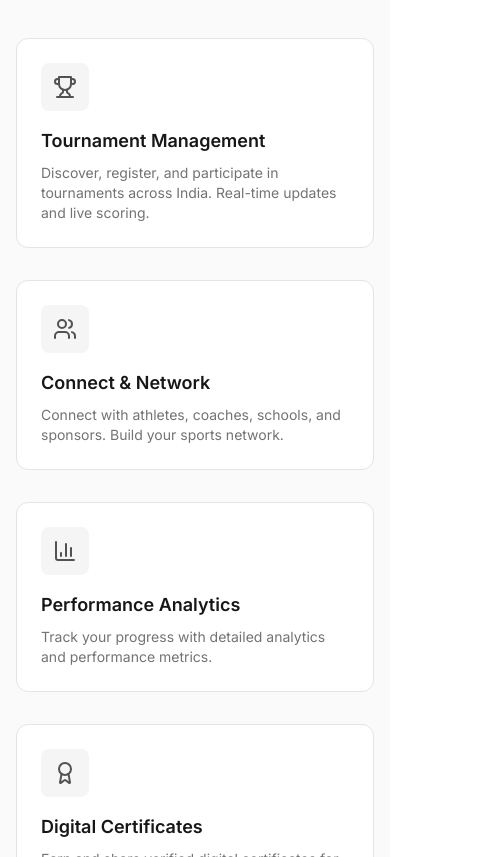
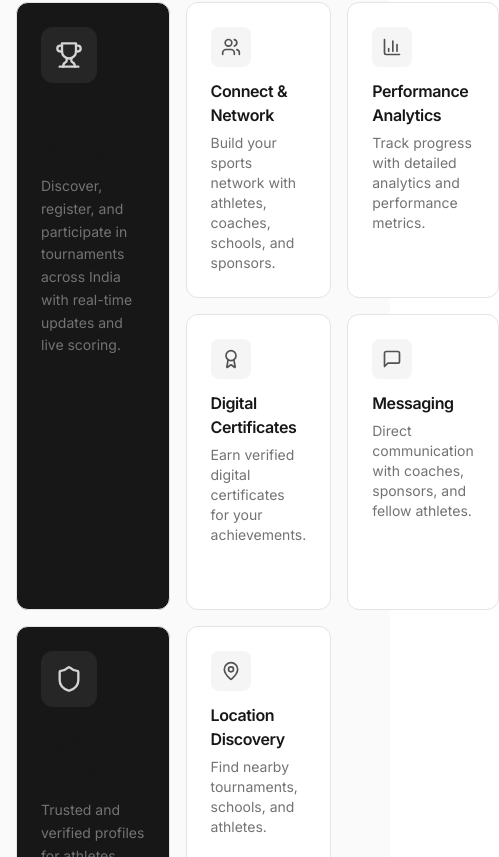
Before and after one commit to Tushardevx01/khelo-bharat, a Next.js app: page / in a window 390 px wide. Shown: the part 1527-2384 px from the top of the page, 499 px wide, since content can reach past the window. Built offline with nearby package versions, Linux system fonts and the light colour scheme; no server answers.

Commit message:
refactor: redesign features section into a responsive bento grid with dynamic sizing and updated text content

```diff
--- a/src/components/sections/features.tsx
+++ b/src/components/sections/features.tsx
@@ -10,47 +10,56 @@ const features = [
   {
     icon: Trophy,
     title: "Tournament Management",
-    description: "Discover, register, and participate in tournaments across India. Real-time updates and live scoring.",
+    description: "Discover, register, and participate in tournaments across India with real-time updates and live scoring.",
+    size: "lg" as const,
   },
   {
     icon: Users,
     title: "Connect & Network",
-    description: "Connect with athletes, coaches, schools, and sponsors. Build your sports network.",
+    description: "Build your sports network with athletes, coaches, schools, and sponsors.",
+    size: "md" as const,
   },
   {
     icon: BarChart3,
     title: "Performance Analytics",
-    description: "Track your progress with detailed analytics and performance metrics.",
+    description: "Track progress with detailed analytics and performance metrics.",
+    size: "md" as const,
   },
   {
     icon: Award,
     title: "Digital Certificates",
-    description: "Earn and share verified digital certificates for your achievements.",
+    description: "Earn verified digital certificates for your achievements.",
+    size: "sm" as const,
   },
   {
     icon: MessageSquare,
     title: "Messaging",
     description: "Direct communication with coaches, sponsors, and fellow athletes.",
+    size: "sm" as const,
   },
   {
     icon: Shield,
     title: "Verified Profiles",
-    description: "Trusted and verified profiles for athletes, schools, and coaches.",
+    description: "Trusted and verified profiles for athletes, schools, and coaches across the platform.",
+    size: "lg" as const,
   },
   {
     icon: MapPin,
     title: "Location Discovery",
-    description: "Find tournaments, schools, and athletes near you with interactive maps.",
+    description: "Find nearby tournaments, schools, and athletes.",
+    size: "sm" as const,
   },
   {
     icon: Calendar,
     title: "Event Calendar",
     description: "Never miss an event with our comprehensive sports calendar.",
+    size: "wide" as const,
   },
   {
     icon: TrendingUp,
     title: "Career Guidance",
-    description: "AI-powered career guidance to help you reach your full potential.",
+    description: "AI-powered guidance to help you reach your full potential.",
+    size: "sm" as const,
   },
 ];
 
@@ -66,14 +75,27 @@ export function FeaturesSection() {
           className="mx-auto max-w-2xl text-center"
         >
           <h2 className="text-3xl font-bold tracking-tight text-neutral-900 dark:text-white sm:text-4xl">
-            Everything you need to succeed
+            Built for the game
           </h2>
           <p className="mt-4 text-lg text-neutral-500 dark:text-neutral-400">
-            A complete ecosystem designed for athletes, coaches, schools, and sponsors.
+            Everything athletes, coaches, schools, and sponsors need — in one platform.
           </p>
         </motion.div>
 
-        <div className="mt-16 grid gap-8 sm:grid-cols-2 lg:grid-cols-3">
+        {/* Bento grid — explicit placement on lg for precise layout */}
+        <div
+          className="mt-16 grid gap-4 sm:grid-cols-2 lg:grid-cols-4"
+          style={{
+            gridTemplateRows: "repeat(3, minmax(0, 1fr))",
+            gridTemplateColumns: "repeat(4, 1fr)",
+          }}
+        >
+          {/*
+            lg grid positions (4 cols × 3 rows):
+            Row 1: Tournament[1-2,1-2] Connect[3,1] Analytics[4,1]
+            Row 2: Certs[1,2] Messaging[2,2] Verified[3-4,2-3]
+            Row 3: Location[1,3] Calendar[2-3,3] Career[4,3]
+          */}
           {features.map((feature, index) => (
             <motion.div
               key={feature.title}
@@ -81,15 +103,57 @@ export function FeaturesSection() {
               whileInView={{ opacity: 1, y: 0 }}
               viewport={{ once: true }}
               transition={{ duration: 0.5, delay: index * 0.05 }}
-              className="group rounded-xl border border-neutral-200 bg-white p-6 transition-all hover:shadow-lg dark:border-neutral-800 dark:bg-neutral-950"
+              className={`
+                group rounded-xl border p-6 transition-all
+                hover:shadow-lg
+                dark:border-neutral-800
+                ${feature.size === "lg"
+                  ? "border-neutral-800 bg-neutral-900 dark:bg-neutral-950 lg:p-8"
+                  : "border-neutral-200 bg-white dark:bg-neutral-950"
+                }
+              `}
+              style={{
+                gridColumn: feature.size === "lg" && index === 0 ? "span 2" :
+                            feature.size === "lg" && index === 5 ? "span 2" :
+                            feature.size === "wide" ? "span 2" : undefined,
+                gridRow: feature.size === "lg" ? "span 2" : undefined,
+              }}
             >
-              <div className="rounded-lg bg-neutral-100 p-3 w-fit transition-colors group-hover:bg-neutral-900 dark:bg-neutral-800 dark:group-hover:bg-neutral-700">
-                <feature.icon className="h-6 w-6 text-neutral-600 transition-colors group-hover:text-white dark:text-neutral-400" />
+              <div
+                className={`
+                  flex items-center justify-center rounded-lg transition-colors
+                  ${feature.size === "lg"
+                    ? "h-14 w-14 rounded-xl bg-neutral-800 group-hover:bg-neutral-700 dark:bg-neutral-800 dark:group-hover:bg-neutral-700"
+                    : "h-10 w-10 bg-neutral-100 group-hover:bg-neutral-900 dark:bg-neutral-800 dark:group-hover:bg-neutral-700"
+                  }
+                `}
+              >
+                <feature.icon
+                  className={`
+                    transition-colors
+                    ${feature.size === "lg"
+                      ? "h-7 w-7 text-neutral-300 group-hover:text-white"
+                      : "h-5 w-5 text-neutral-600 group-hover:text-white dark:text-neutral-400"
+                    }
+                  `}
+                />
               </div>
-              <h3 className="mt-4 text-lg font-semibold text-neutral-900 dark:text-white">
+
+              <h3
+                className={`
+                  font-semibold tracking-tight text-neutral-900 dark:text-white
+                  ${feature.size === "lg" ? "mt-6 text-xl" : "mt-3 text-base"}
+                `}
+              >
                 {feature.title}
               </h3>
-              <p className="mt-2 text-sm text-neutral-500 dark:text-neutral-400">
+
+              <p
+                className={`
+                  text-neutral-500 dark:text-neutral-400
+                  ${feature.size === "lg" ? "mt-3 text-sm leading-relaxed" : "mt-1.5 text-sm"}
+                `}
+              >
                 {feature.description}
               </p>
             </motion.div>
```
